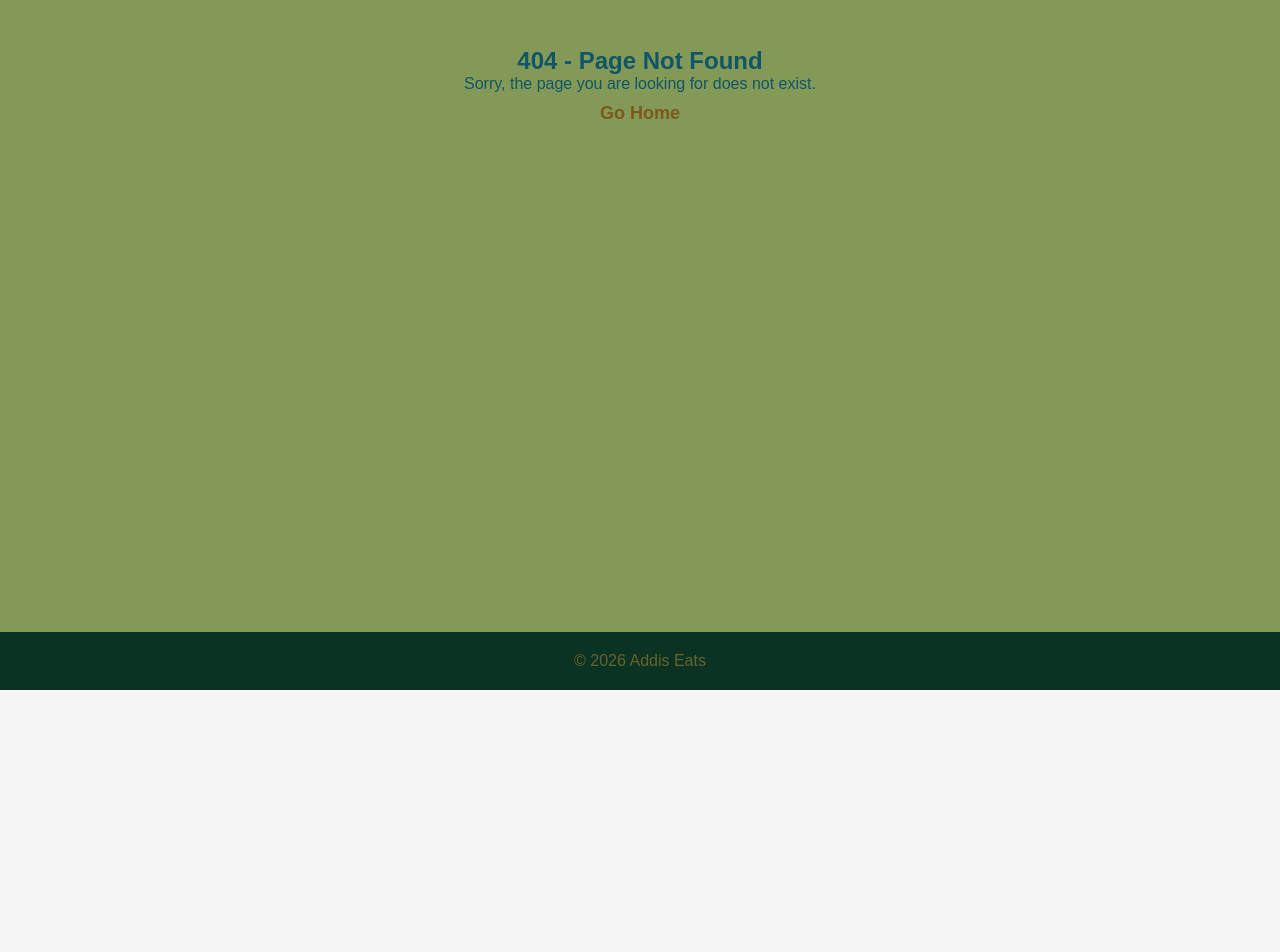
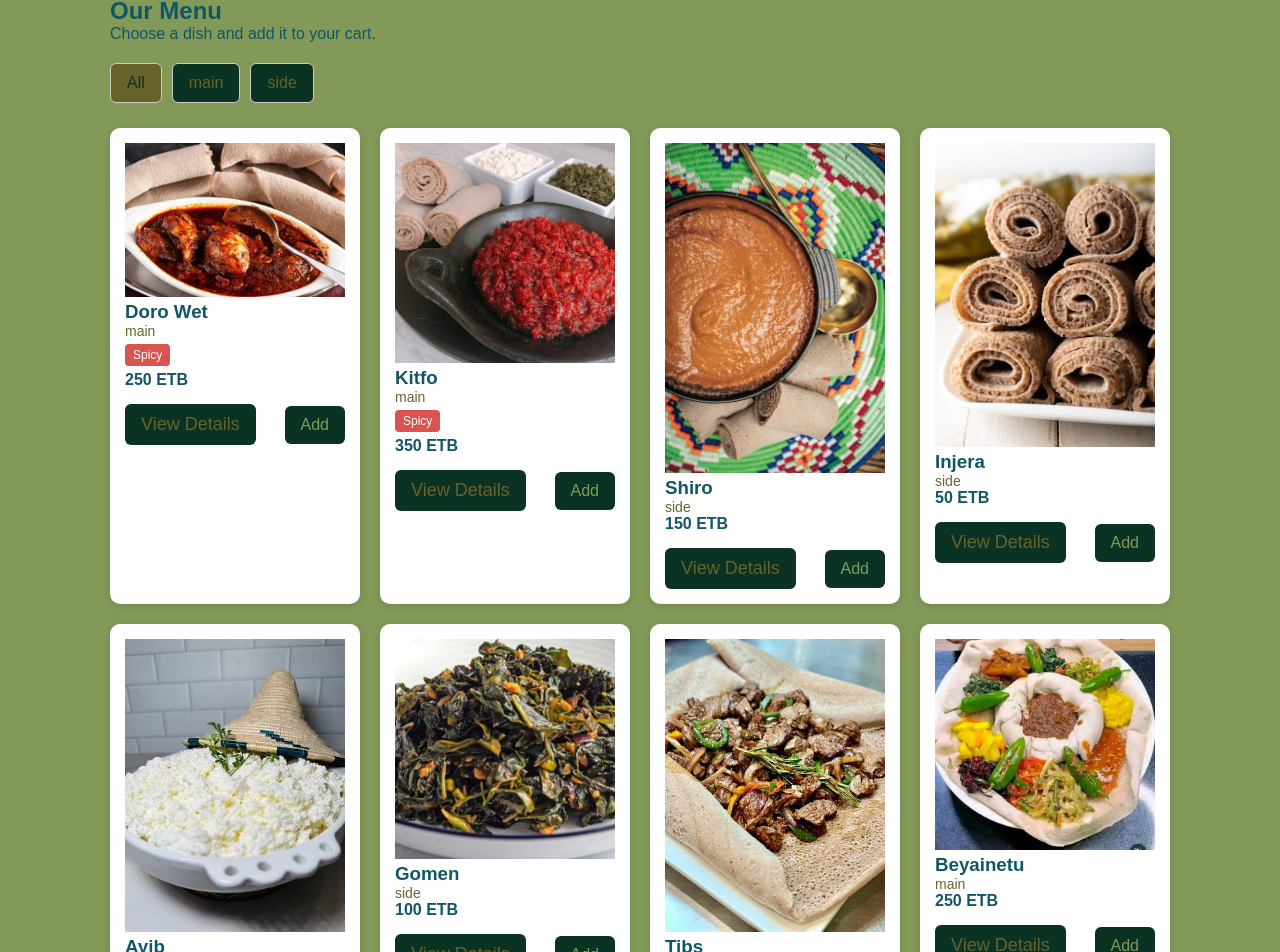
Before and after one commit to meklit-01/react-app, a React (Vite) app: page /react-app/menu in a window 1280 px wide. Before the commit this address had no page. Shown: the part 138-1090 px from the top of the page. Before the commit the page ends 828 px from the top, so only its background shows below. Built offline with nearby package versions, Linux system fonts and the light colour scheme.

Commit message:
Fix GitHub Pages routing

```diff
--- a/index.html
+++ b/index.html
@@ -2,7 +2,6 @@
 <html lang="en">
   <head>
     <meta charset="UTF-8" />
-    <link rel="icon" type="image/svg+xml" href="/favicon.svg" />
     <meta name="viewport" content="width=device-width, initial-scale=1.0" />
     <title>react-app</title>
   </head>
--- a/public/dishes.json
+++ b/public/dishes.json
@@ -1,7 +1,7 @@
 [
   {
     "id": 1,
-    "image":"/images/doro.png",
+    "image":"images/doro.png",
     "name": "Doro Wet",
     "price": 250,
     "category": "main",
@@ -10,7 +10,7 @@
   },
   {
     "id": 2,
-    "image":"/images/kitfo.png",
+    "image":"images/kitfo.png",
     "name": "Kitfo",
     "price": 350,
     "category": "main",
@@ -19,7 +19,7 @@
   },
   {
     "id": 3,
-    "image":"/images/shro.png",
+    "image":"images/shro.png",
     "name": "Shiro",
     "price": 150,
     "category": "side",
@@ -28,7 +28,7 @@
   },
   {
     "id": 4,
-    "image":"/images/injera.png",
+    "image":"images/injera.png",
     "name": "Injera",
     "price": 50,
     "category": "side",
@@ -37,7 +37,7 @@
   },
   {
     "id": 5,
-    "image":"/images/ayib.png",
+    "image":"images/ayib.png",
     "name": "Ayib",
     "price": 100,
     "category": "side",
@@ -46,7 +46,7 @@
   },
   {
     "id": 6,
-    "image":"/images/gomen.png",
+    "image":"images/gomen.png",
     "name": "Gomen",
     "price": 100,
     "category": "side",
@@ -55,7 +55,7 @@
   },
   {
     "id": 7,
-    "image":"/images/tibs.png",
+    "image":"images/tibs.png",
     "name": "Tibs",
     "price": 300,
     "category": "main",
@@ -64,7 +64,7 @@
   },
   {
     "id": 8,
-    "image":"/images/beyaynetu.png",
+    "image":"images/beyaynetu.png",
     "name": "Beyainetu",
     "price": 250,
     "category": "main",
--- a/src/App.jsx
+++ b/src/App.jsx
@@ -11,7 +11,7 @@ import NotFound from "./pages/NotFound";
 import RequireAuth from "./RequireAuth";
 import ErrorBoundary from "./ErrorBoundary";
 
-// Exercise 3: checkout and receipt are loaded only when their routes are opened.
+
 const Checkout = lazy(() => import("./pages/ChakOut"));
 const Receipt = lazy(() => import("./pages/Receipt"));
 
@@ -78,8 +78,6 @@ function App() {
     <Routes>
       <Route path="/" element={<Layout />}>
         <Route index element={<Home />} />
-
-        {/* Exercise 1: Menu has its own error boundary. */}
         <Route
           path="menu"
           element={
@@ -91,7 +89,6 @@ function App() {
 
         <Route path="menu/:id" element={<DishDetail />} />
 
-        {/* Exercise 1: Cart has a separate error boundary. */}
         <Route
           path="cart"
           element={
@@ -103,7 +100,6 @@ function App() {
 
         <Route path="login" element={<Login />} />
 
-        {/* Exercises 3 + 4 + 5: lazy route, Suspense skeleton, chunk-error boundary. */}
         <Route
           path="checkout"
           element={
--- a/src/componts/Dish.jsx
+++ b/src/componts/Dish.jsx
@@ -13,7 +13,7 @@ function Dish({ dish }) {
     <>
       <Card>
         <div className="dish-card">
-         <img src={`${import.meta.env.BASE_URL}${dishimage}`}
+         <img src={`${import.meta.env.BASE_URL}${dish.image}`}
             alt={dish.name}
          />
           <div className="discribtion">
--- a/src/main.jsx
+++ b/src/main.jsx
@@ -10,7 +10,7 @@ import "./index.css";
 
 ReactDOM.createRoot(document.getElementById("root")).render(
   <React.StrictMode>
-    <BrowserRouter>
+    <BrowserRouter basename="/react-app">
       <AuthProvider>
         <ThemeProvider>
           <App />
```
